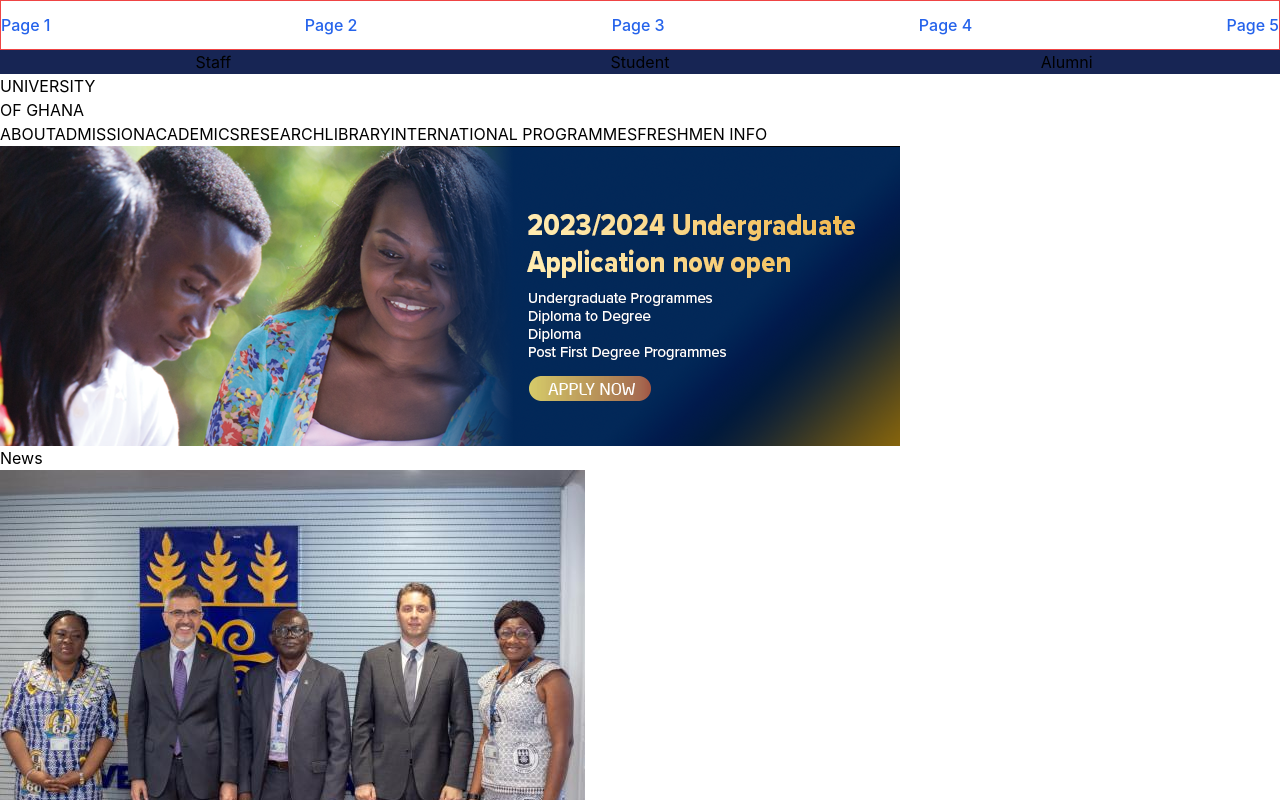
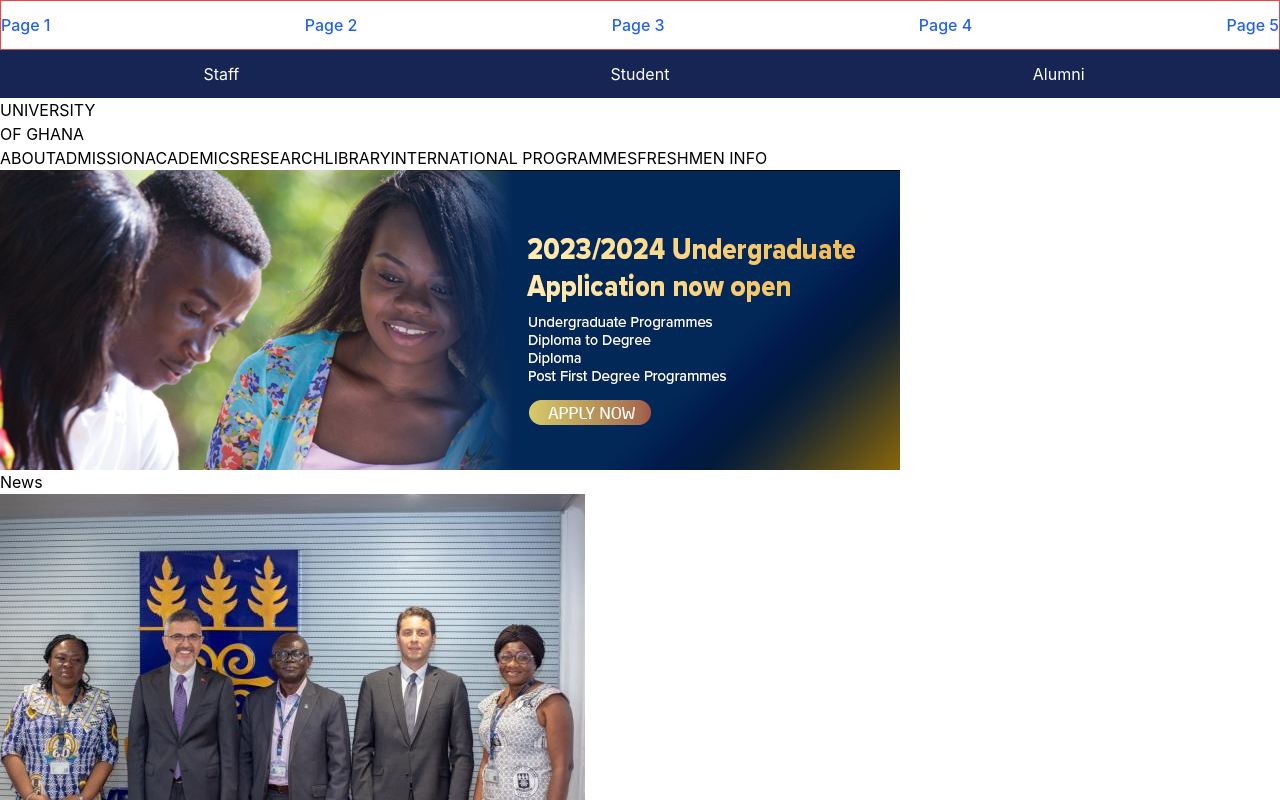
Before and after one commit to StaeyKay/Tailwind-React, a React (Create React App) app: page /page2 in a window 1280 px wide. Shown: the top 800 px of the page. Built offline with nearby package versions, Linux system fonts and the light colour scheme.

Commit message:
UGWebReact

```diff
--- a/src/pages/Page2.js
+++ b/src/pages/Page2.js
@@ -10,7 +10,7 @@
         // <!-- mainContainer styling -->
     <div>
         {/* <!-- topnav styling --> */}
-        <div className="grid grid-cols-3 text-center bg-blue-950">
+        <div className="grid grid-cols-3 text-center bg-blue-950 text-white p-3">
             {/* <a href="Link" style="text-align: right; padding-right: 20px;">Staff</a> */}
             <a href="Link">Staff</a>
             <a href="Link">Student</a>
```
